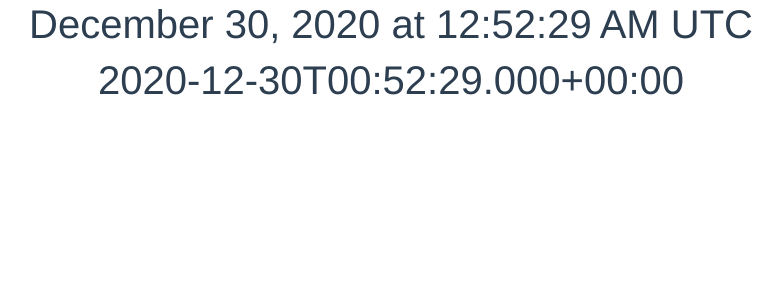
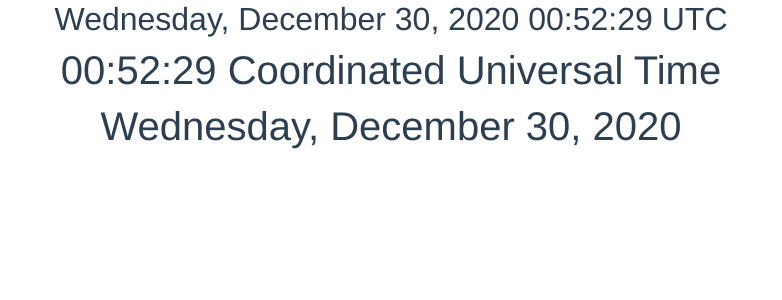
Before and after one commit to donovanrichardson/horologium, a Vue app: page / in a window 1280 px wide. Shown: the top 300 px of the page, without its empty margins (249-1031 px from the left). Built offline with nearby package versions, Linux system fonts and the light colour scheme.

Commit message:
I have the basic gist of it

```diff
--- a/src/views/Horologium.vue
+++ b/src/views/Horologium.vue
@@ -1,10 +1,13 @@
 <template>
     <div>
+        <h2>
+            {{utcString}}
+        </h2>
         <h1>
-            {{timestring}}
+            {{localTime}}
         </h1>
         <h1>
-            {{time}}
+            {{today}}
         </h1>
     </div>
 </template>
@@ -34,6 +37,7 @@ export default {
         if(!timestring || this.time.invalid){
             this.time = DateTime.fromObject({zone:this.timezone})
         }
+        this.utc = this.time.toUTC()
     },
     name: "Horologium",
     data:function(){
@@ -43,9 +47,15 @@ export default {
             }
     },
     computed: {
-        timestring(){
-            return DateTime.utc().toLocaleString(DateTime.DATETIME_FULL_WITH_SECONDS)
-        }
+        utcString(){
+            return `${this.utc.toLocaleString(DateTime.DATE_HUGE)} ${this.utc.toLocaleString(DateTime.TIME_24_WITH_SHORT_OFFSET)}`
+        },
+        localTime(){
+            return this.time.toLocaleString(DateTime.TIME_24_WITH_LONG_OFFSET)
+        },
+        today(){
+            return this.time.toLocaleString(DateTime.DATE_HUGE)
+        },
     }
 }
 </script>
```
